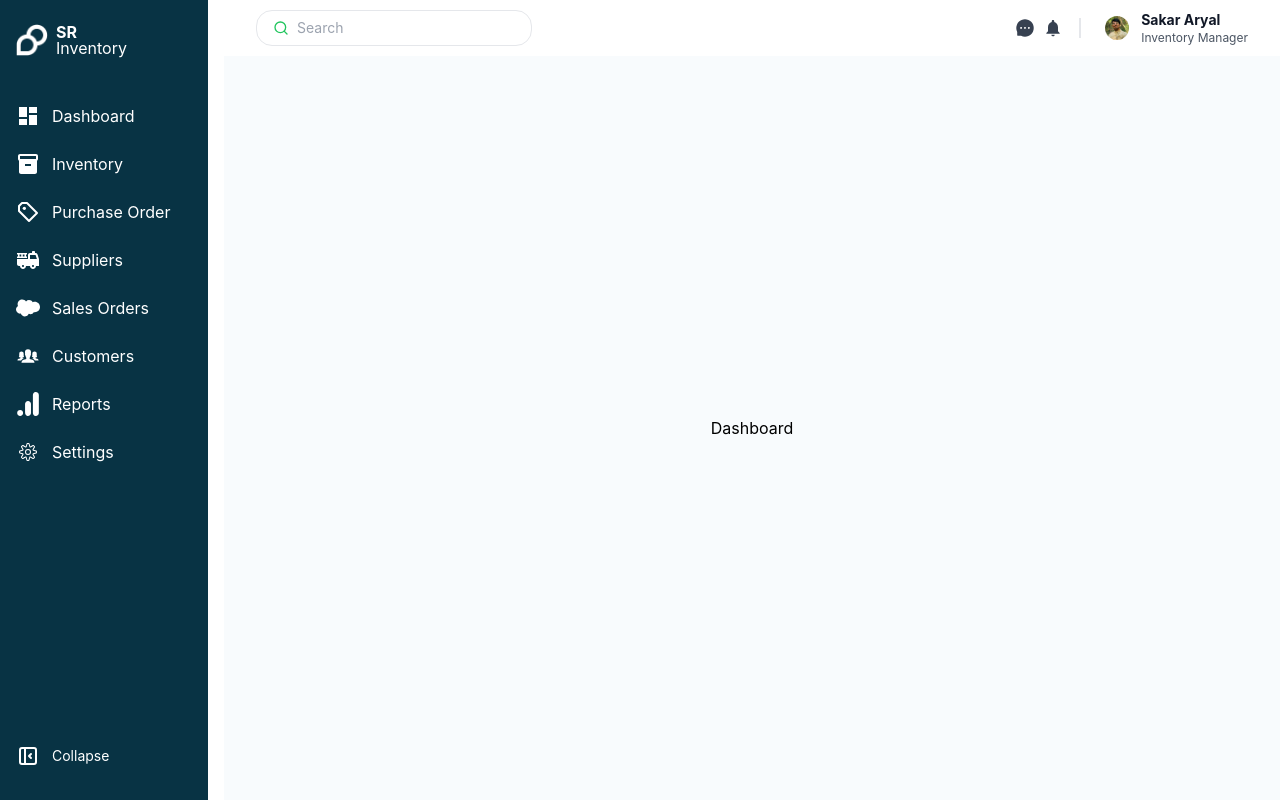
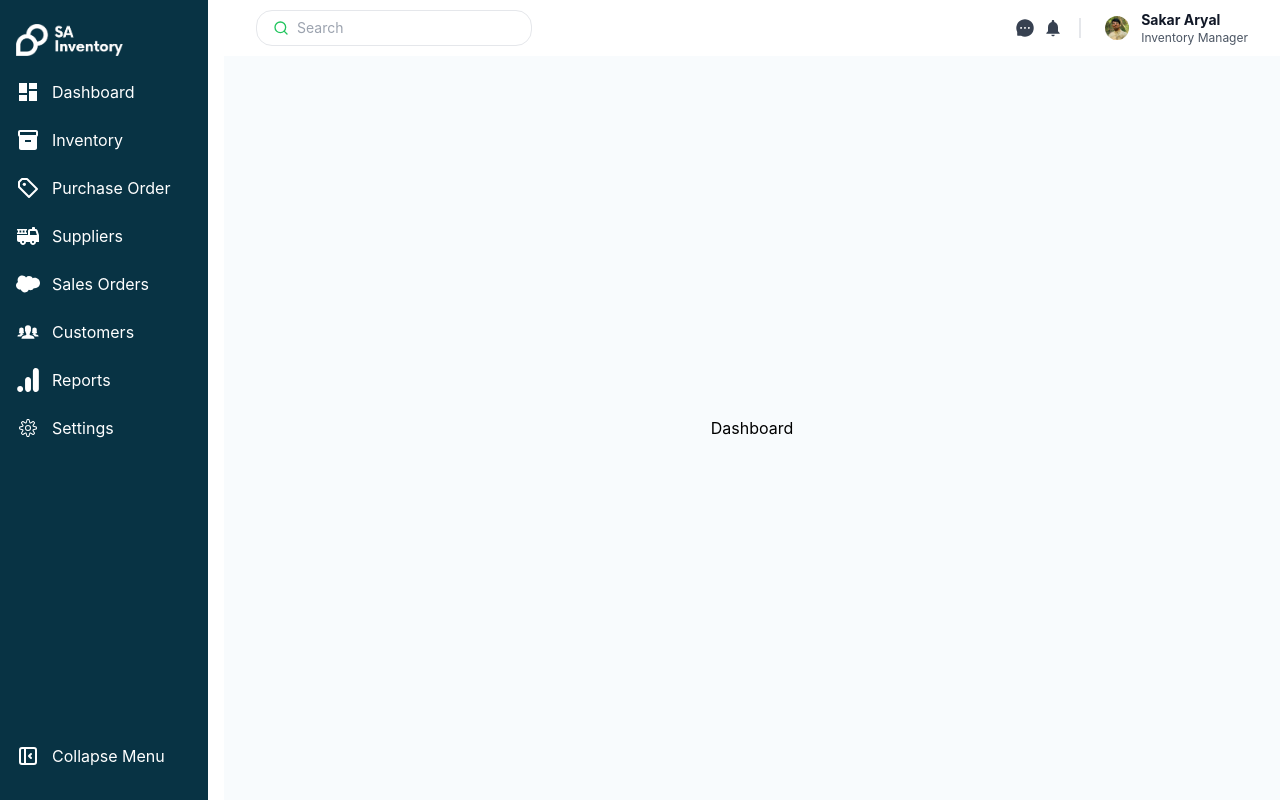
Before and after one commit to techiesakar/IMS, a React (Create React App) app: page / in a window 1280 px wide. Built offline with nearby package versions, Linux system fonts and the light colour scheme.

Commit message:
useContext Added for Toggle Side Menu

```diff
--- /dev/null
+++ b/src/contexts/ToggleContext.js
@@ -0,0 +1,16 @@
+import React, { createContext, useState } from "react";
+
+// Create the context
+const ToggleContext = createContext();
+
+// Create a provider component
+export const ToggleProvider = ({ children }) => {
+  const [toggle, setToggle] = useState(false);
+  return (
+    <ToggleContext.Provider value={{ toggle, setToggle }}>
+      {children}
+    </ToggleContext.Provider>
+  );
+};
+
+export default ToggleContext;
--- a/src/hoc/Layout/Layout.jsx
+++ b/src/hoc/Layout/Layout.jsx
@@ -1,14 +1,17 @@
+import { ToggleProvider } from "contexts/ToggleContext";
 import Sidebar from "navigation/Sidebar";
 import Toolbar from "navigation/Toolbar";
 import React from "react";
 
 const Layout = ({ children }) => {
   return (
-    <div className="md:pl-56 pt-14 min-h-screen w-screen relative">
-      <Toolbar />
-      <Sidebar />
-      <main className="bg-[#F8FBFD] h-main-height">{children}</main>
-    </div>
+    <ToggleProvider>
+      <div className="md:pl-56 pt-14 min-h-screen w-screen relative">
+        <Toolbar />
+        <Sidebar />
+        <main className="bg-[#F8FBFD] h-main-height">{children}</main>
+      </div>
+    </ToggleProvider>
   );
 };
 
--- a/src/navigation/Sidebar.jsx
+++ b/src/navigation/Sidebar.jsx
@@ -1,6 +1,8 @@
-import { useState, createContext, useContext } from "react";
+import React, { useContext } from "react";
 
 import Favicon from "assets/images/Favicon.png";
+import HeaderLogo from "assets/images/Logo.png";
+
 import { Link } from "react-router-dom";
 import NavLinks from "./NavlLinks";
 
@@ -8,9 +10,11 @@ import {
   TbLayoutSidebarLeftCollapse,
   TbLayoutSidebarRightCollapse,
 } from "react-icons/tb";
+import ToggleContext from "contexts/ToggleContext";
 
 const Sidebar = () => {
-  const [toggle, setToggle] = useState(false);
+  // const [toggle, setToggle] = useState(false);
+  const { toggle, setToggle } = useContext(ToggleContext);
   const handleToggle = () => {
     setToggle(!toggle);
   };
@@ -21,19 +25,20 @@ const Sidebar = () => {
       }`}
     >
       <div className="flex flex-col gap-6 px-4">
-        <div className="h-14 site-branding">
-          <Link to={"/"} className="flex gap-2 items-center">
-            <img
-              src={Favicon}
-              alt="SR Inventory"
-              className="w-8 h-8 site-logo"
-            />
-
-            {!toggle && (
-              <span className="flex flex-col items-start text-white leading-4">
-                <span className="font-bold ">SR</span>
-                <span>Inventory</span>
-              </span>
+        <div className="site-branding">
+          <Link to={"/"} className="flex gap-2 items-left">
+            {!toggle ? (
+              <img
+                src={HeaderLogo}
+                alt="SR Inventory"
+                className="site-logo h-8 w-auto object-contain"
+              />
+            ) : (
+              <img
+                src={Favicon}
+                alt="SR Inventory"
+                className="site-logo h-8 w-8 "
+              />
             )}
           </Link>
         </div>
@@ -48,7 +53,7 @@ const Sidebar = () => {
                   to={item.link}
                   className="flex items-center gap-3 menu-link"
                 >
-                  <button className="text-2xl" title={item.title}>
+                  <button type="button" className="text-2xl" title={item.title}>
                     {item.icon}
                   </button>
                   {!toggle && item.title}
@@ -61,13 +66,13 @@ const Sidebar = () => {
 
       <div className="text-white flex gap-3 items-center px-4 toggle-wrapper">
         <div className="text-2xl" onClick={handleToggle}>
-          <button>
+          <button type="button">
             {toggle ? (
               <TbLayoutSidebarRightCollapse />
             ) : (
               <span className="flex items-center gap-3">
                 <TbLayoutSidebarLeftCollapse />
-                <span className="text-sm">Collapse</span>
+                <span className="text-base">Collapse Menu</span>
               </span>
             )}
           </button>
```
Also changed, not shown: src/assets/images/Favicon.png, src/assets/images/Logo.png.
